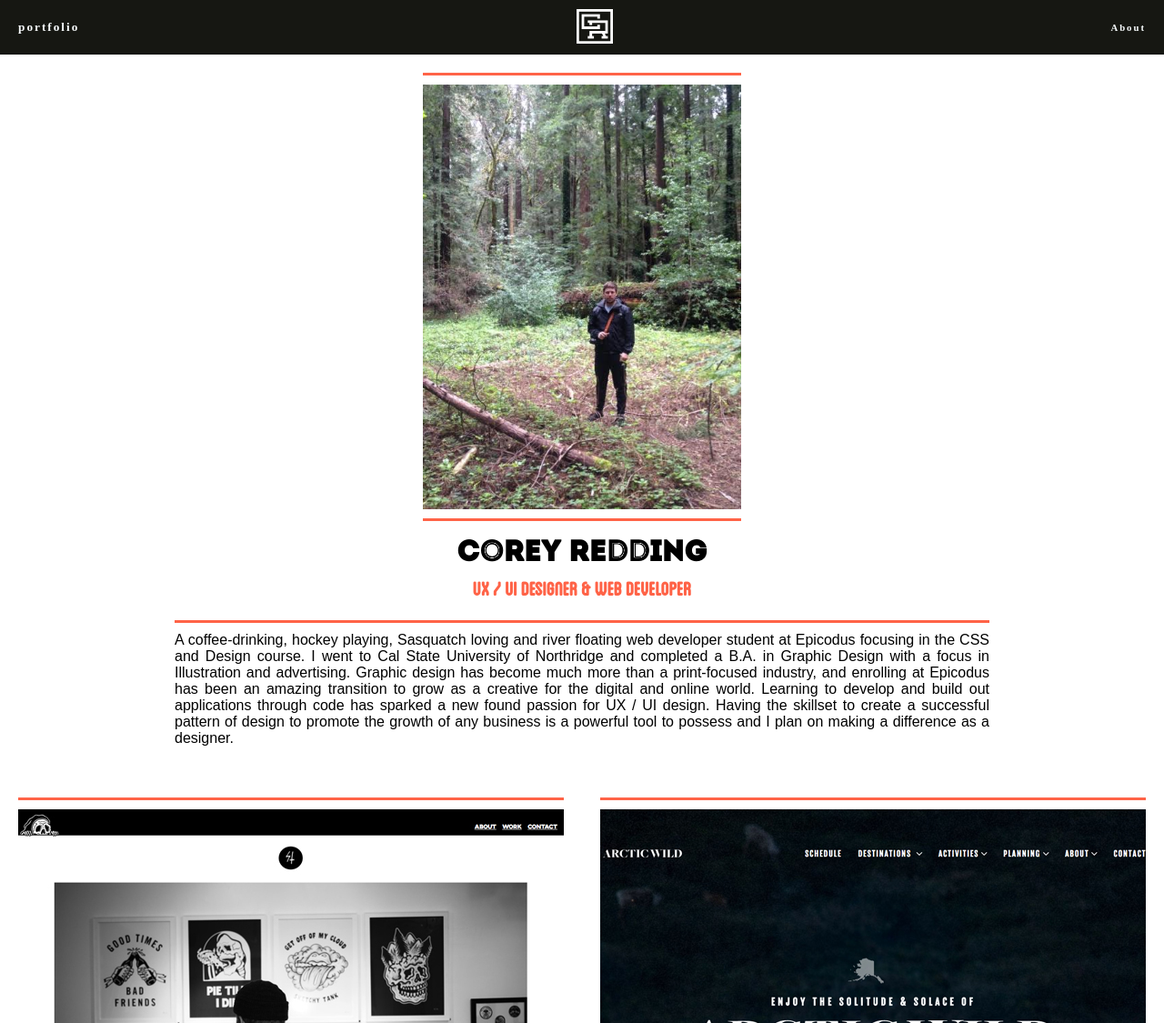
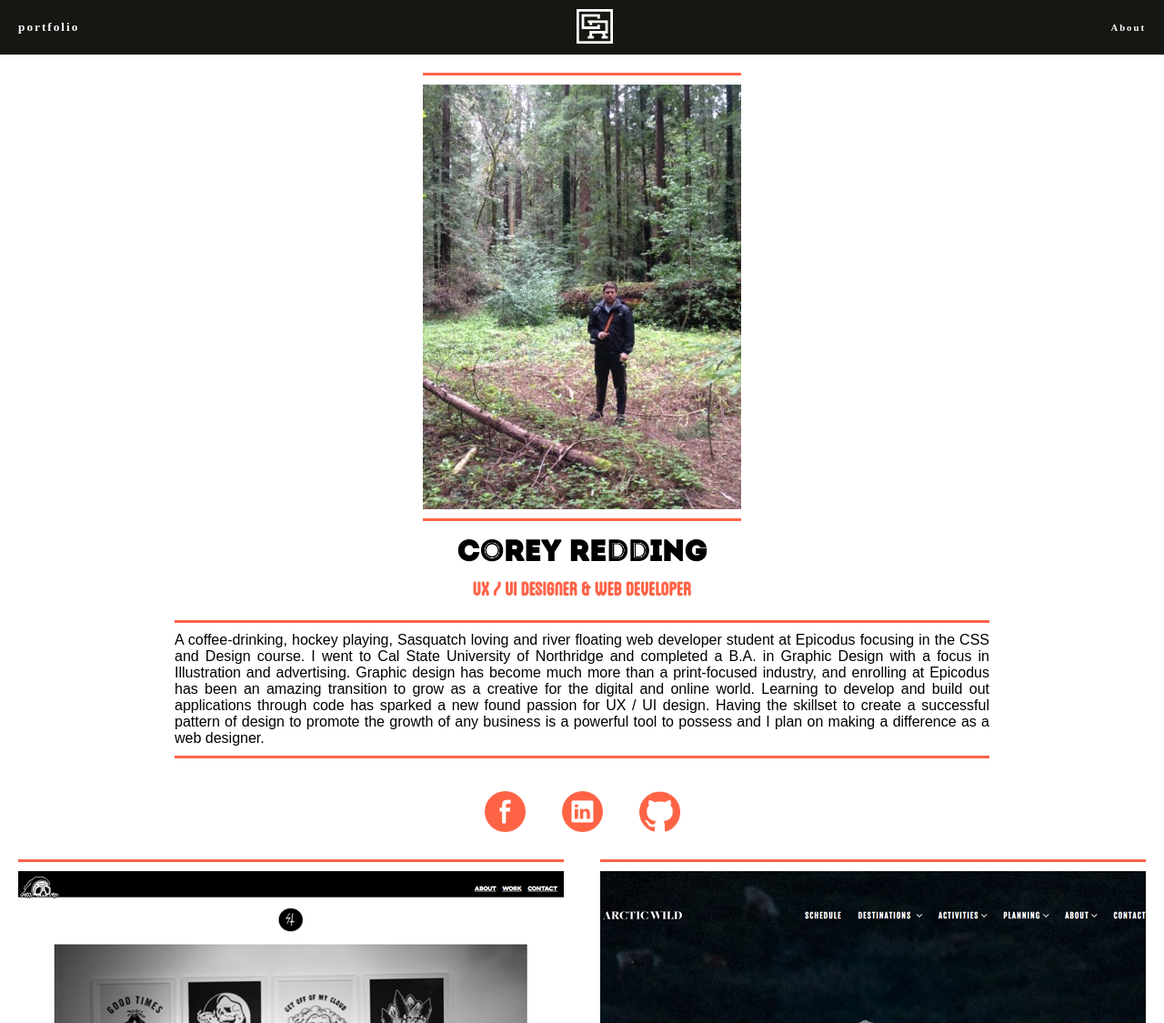
Before and after one commit to coreysnightout/portfolio-project, a plain HTML site: page index.html in a window 1280 px wide. Shown: the top 1125 px of the page at 91% size. Drawn offline with Linux system fonts and the light colour scheme; a web font is replaced by a local one.

Commit message:
add icons

```diff
--- a/index.html
+++ b/index.html
@@ -21,7 +21,12 @@
           <img class="redwood" src="img/corey-redwood.jpg" alt="corey">
           <h1 class="name">Corey Redding</h1>
           <h3 class="title">UX / UI Designer & Web Developer</h3>
-          <p class="info">A coffee-drinking, hockey playing, Sasquatch loving and river floating web developer student at Epicodus focusing in the CSS and Design course. I went to Cal State University of Northridge and completed a B.A. in Graphic Design with a focus in Illustration and advertising. Graphic design has become much more than a print-focused industry, and enrolling at Epicodus has been an amazing transition to grow as a creative for the digital and online world. Learning to develop and build out applications through code has sparked a new found passion for UX / UI design. Having the skillset to create a successful pattern of design to promote the growth of any business is a powerful tool to possess and I plan on making a difference as a designer.</p>
+          <p class="info">A coffee-drinking, hockey playing, Sasquatch loving and river floating web developer student at Epicodus focusing in the CSS and Design course. I went to Cal State University of Northridge and completed a B.A. in Graphic Design with a focus in Illustration and advertising. Graphic design has become much more than a print-focused industry, and enrolling at Epicodus has been an amazing transition to grow as a creative for the digital and online world. Learning to develop and build out applications through code has sparked a new found passion for UX / UI design. Having the skillset to create a successful pattern of design to promote the growth of any business is a powerful tool to possess and I plan on making a difference as a web designer.</p>
+        </div>
+        <div class="con-group">
+          <img class="fb" src="img/fb.png" alt="fb">
+          <img class="link" src="img/link.png" alt="linkedIn">
+          <img class="github" src="img/github.png" alt="github">
         </div>
     <!-- body for portfolio -->
     <div class="body-wrap">
--- a/scss/layout/_layout.scss
+++ b/scss/layout/_layout.scss
@@ -147,4 +147,19 @@ h5 {
   hyphens: none;
   border-top: 3px solid tomato;
   padding-top: 10px;
+  border-bottom: 3px solid tomato;
+  padding-bottom: 10px;
 }
+
+.con-group {
+  display: flex;
+  justify-content: center;
+}
+
+.fb, .link, .github {
+  margin-bottom: 10px;
+  margin-right: 20px;
+  margin-left: 20px;
+  width: 45px;
+  height: 45px;
+}
```
Also changed, not shown: css/output.css, img/fb.png (added), img/github.png (added), img/link.png (added), 1 other file.
